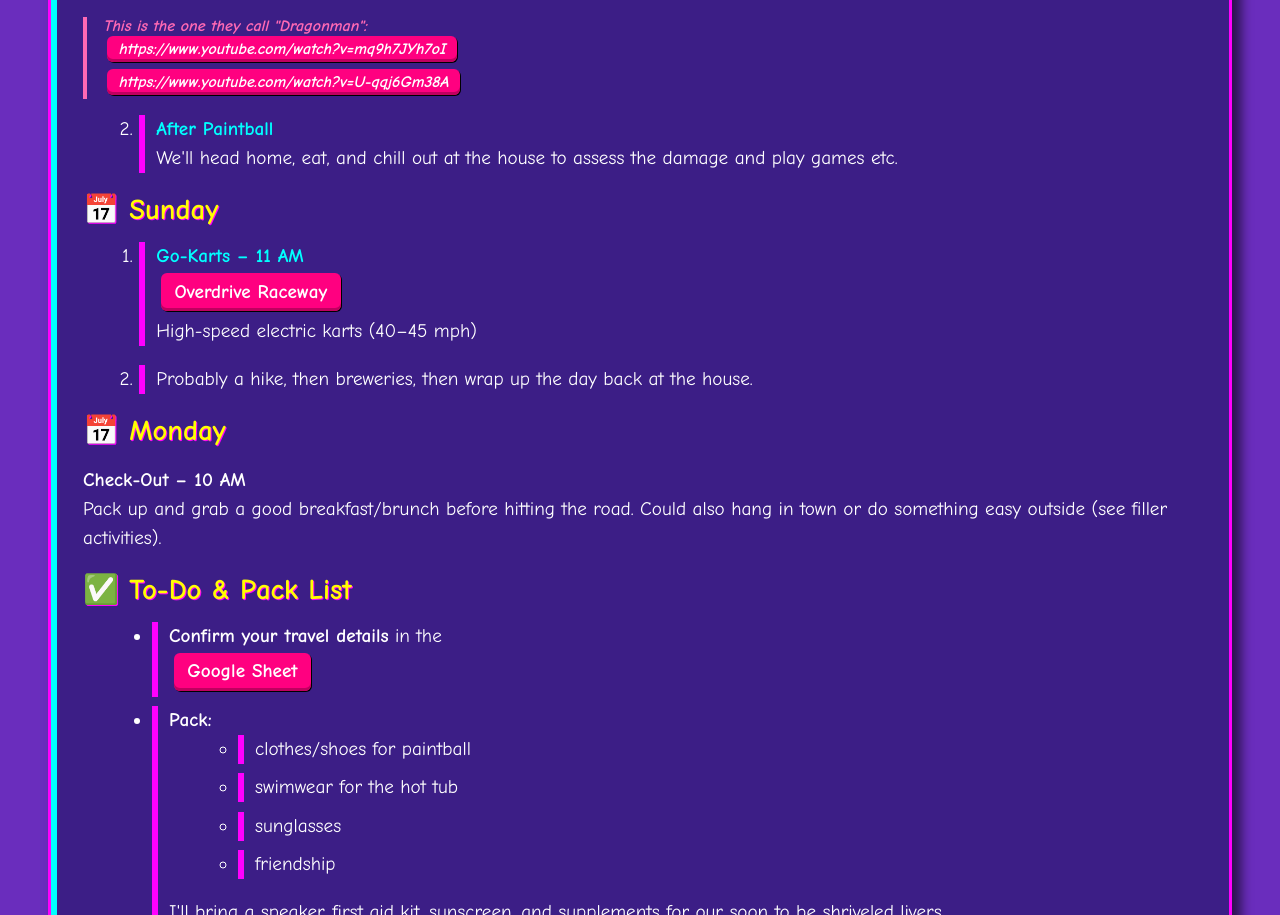
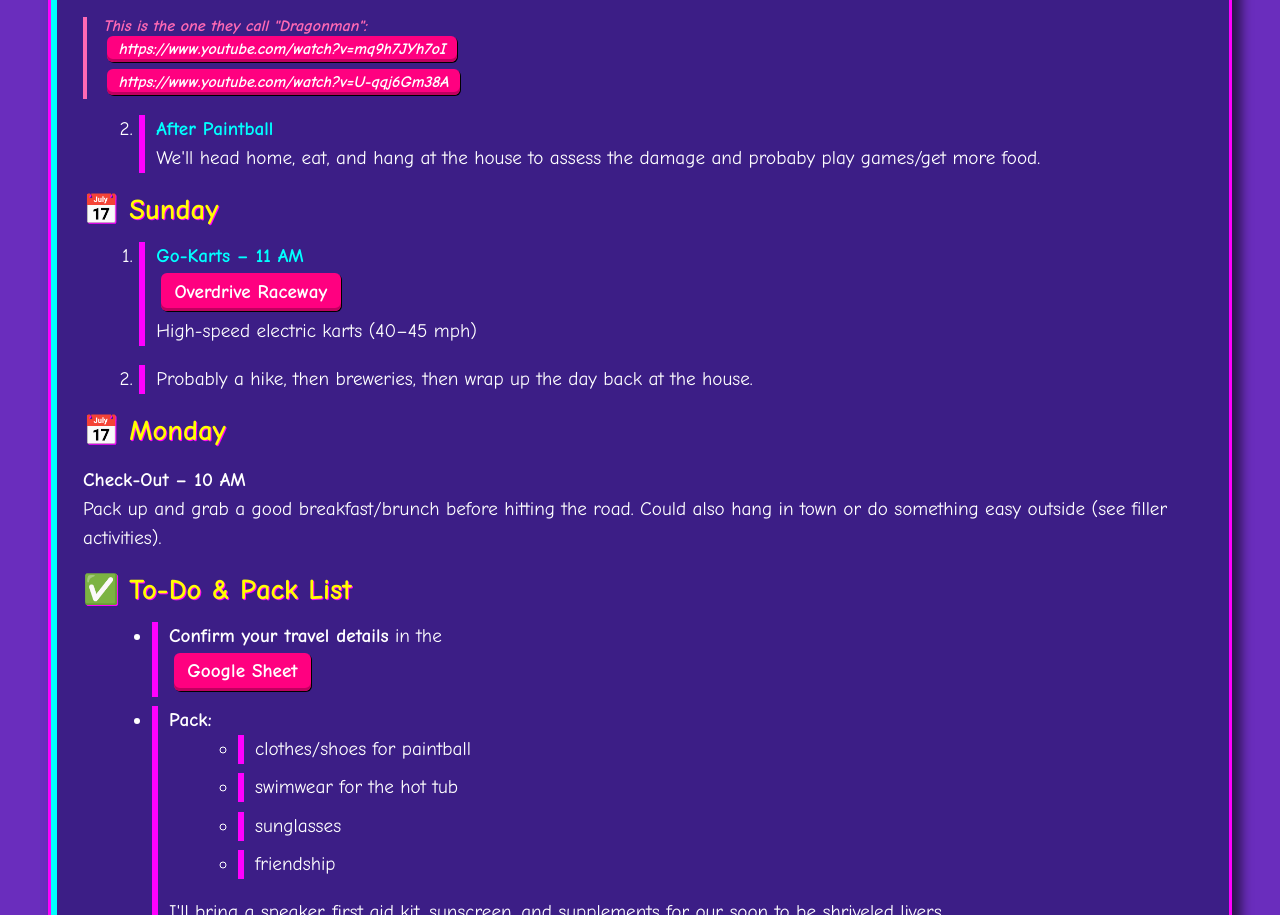
Before and after one commit to subgroup87/BP3, a plain HTML site: page index.html in a window 1280 px wide. Shown: the part 3029-3944 px from the top of the page. Drawn offline with Linux system fonts and the light colour scheme.

Commit message:
Update index.html

```diff
--- a/index.html
+++ b/index.html
@@ -348,7 +348,7 @@ This is the one they call "Dragonman":<br />
 <ol start="2" class="schedule-step">
 <li>
 <strong>After Paintball</strong><br />
-We'll head home, eat, and chill out at the house to assess the damage and play games etc.
+We'll head home, eat, and hang at the house to assess the damage and probaby play games/get more food.
 </li>
 </ol>
 
```
